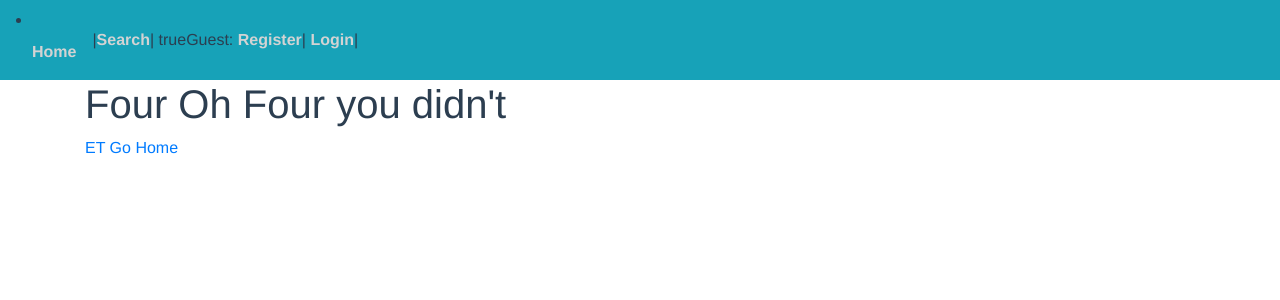
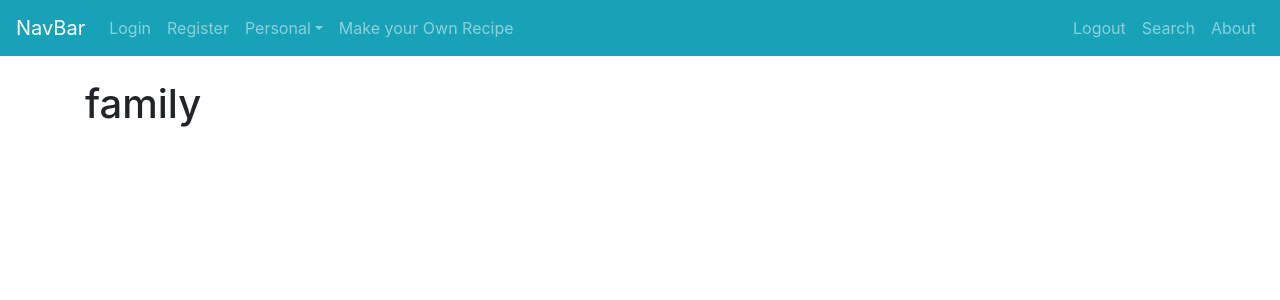
Before and after one commit to SISE-Web-Development-Environments/assignment-3-3-yaara-tomer, a Vue app: page /#/family in a window 1280 px wide. Before the commit this address led to /#/about. Shown: the top 300 px of the page. Built offline with nearby package versions, Linux system fonts and the light colour scheme.

Commit message:
nav bar!!!!

```diff
--- a/package.json
+++ b/package.json
@@ -1,5 +1,5 @@
 {
-  "name": "lab12-vue-3",
+  "name": "My Recipe Website",
   "version": "0.1.0",
   "private": true,
   "scripts": {
@@ -13,6 +13,7 @@
     "core-js": "^3.6.5",
     "vue": "^2.6.11",
     "vue-axios": "^2.1.5",
+    "vue-cli-plugin-mdb": "^2.1.0",
     "vue-router": "^3.2.0",
     "vuelidate": "^0.7.5"
   },
--- a/src/App.vue
+++ b/src/App.vue
@@ -1,19 +1,52 @@
 <template>
-  <div id="app">
-    <b-navbar toggleable="lg" type="dark" variant="info" id="nav">
-      <b-nav-item to="/" tag="router-link">Home</b-nav-item>|
-     <router-link :to="{ name: 'search' }">Search</router-link>|
-      {{ !$root.store.username }}
-      <span v-if="!$root.store.username">
-        Guest:
-        <router-link :to="{ name: 'register' }">Register</router-link>|
-        <router-link :to="{ name: 'login' }">Login</router-link>|
-      </span>
-      <span v-else>
-        {{ $root.store.username }}: <button @click="Logout">Logout</button>|
-      </span>
-      <!-- </b-collapse> -->
+  <div>
+    <b-navbar toggleable="lg" type="dark" variant="info">
+      <b-navbar-brand href="#">NavBar</b-navbar-brand>
+
+      <b-navbar-toggle target="nav-collapse"></b-navbar-toggle>
+
+      <b-collapse id="nav-collapse" is-nav>
+        <b-navbar-nav>
+          <b-nav-item :to="{ name: 'login' }" v-if="!$root.store.username"
+            >Login</b-nav-item
+          >
+          <b-nav-item :to="{ name: 'register' }" v-if="!$root.store.username"
+            >Register</b-nav-item
+          >
+
+          <b-nav-item-dropdown
+            text="Personal"
+            left
+            v-if="!$root.store.username"
+          >
+            <b-dropdown-item :to="{ name: 'favorite' }"
+              >My Favorite Recipe</b-dropdown-item
+            >
+            <b-dropdown-item :to="{ name: 'personalRecipe' }"
+              >My Personal Recipe</b-dropdown-item
+            >
+            <b-dropdown-item :to="{ name: 'family' }"
+              >My Family Recipe</b-dropdown-item
+            >
+          </b-nav-item-dropdown>
+          <b-nav-item
+            :to="{ name: 'MakeYourRecipe' }"
+            v-if="!$root.store.username"
+            >Make your Own Recipe</b-nav-item
+          >
+        </b-navbar-nav>
+
+        <!-- Right aligned nav items -->
+        <b-navbar-nav class="ml-auto">
+          <b-nav-item @click="logout" v-if="!$root.store.username"
+            >Logout</b-nav-item
+          >
+          <b-nav-item :to="{ name: 'search' }">Search</b-nav-item>
+          <b-nav-item :to="{ name: 'about' }">About</b-nav-item>
+        </b-navbar-nav>
+      </b-collapse>
     </b-navbar>
+    <br />
     <router-view />
   </div>
 </template>
@@ -29,8 +62,8 @@ export default {
       this.$router.push("/").catch(() => {
         this.$forceUpdate();
       });
-    }
-  }
+    },
+  },
 };
 </script>
 
@@ -53,12 +86,12 @@ export default {
 //    min-height: 100vh;
 //  }
 
-#nav a {
-  font-weight: bold;
-  color: lightgray;
-}
+// #nav a {
+//   font-weight: bold;
+//   color: lightgray;
+// }
 
-#nav a.router-link-exact-active {
-  color: white;
-}
+// #nav a.router-link-exact-active {
+//   color: white;
+// }
 </style>
--- a/src/main.js
+++ b/src/main.js
@@ -17,6 +17,8 @@ const router = new VueRouter({
 import Vuelidate from "vuelidate";
 import "bootstrap/dist/css/bootstrap.css";
 import "bootstrap-vue/dist/bootstrap-vue.css";
+
+
 import {
   FormGroupPlugin,
   FormPlugin,
@@ -42,6 +44,7 @@ import {
   LayoutPlugin
 ].forEach((x) => Vue.use(x));
 Vue.use(Vuelidate);
+Vue.use(BootstrapVue)
 
 axios.interceptors.request.use(
   function(config) {
@@ -72,9 +75,22 @@ Vue.use(VueAxios, axios);
 Vue.config.productionTip = false;
 
 
-import { shared_data } from "./shared_data";
-Vue.prototype.$store = shared_data;
+const shared_data = {
+  username: localStorage.username,
+  login(username) {
+    localStorage.setItem("username", username);
+    this.username = username;
+    console.log("login", this.username);
+  },
+  logout() {
+    console.log("logout");
+    localStorage.removeItem("username");
+    this.username = undefined;
+  }
+};
 console.log(shared_data);
+// Vue.prototype.$store = shared_data;
+
 
 new Vue({
   router,
--- /dev/null
+++ b/src/pages/AboutPage.vue
@@ -0,0 +1,15 @@
+<template>
+  <div class="container">
+    <h1 class="title">about</h1>
+  </div>
+</template>
+
+<script>
+export default {
+
+}
+</script>
+
+<style>
+
+</style>
--- /dev/null
+++ b/src/pages/CreateNewRecipe.vue
@@ -0,0 +1,18 @@
+<template>
+    <div class="container">
+    <h1 class="title">new recipe</h1>
+
+
+
+  </div>
+</template>
+
+<script>
+export default {
+
+}
+</script>
+
+<style>
+
+</style>
--- a/src/pages/MainPage.vue
+++ b/src/pages/MainPage.vue
@@ -1,4 +1,5 @@
 <template>
+
   <div class="container">
     <h1 class="title">Main Page</h1>
     <RecipePreviewList title="Randome Recipes" class="RandomRecipes center" />
--- /dev/null
+++ b/src/pages/MyFamilyRecipe.vue
@@ -0,0 +1,16 @@
+<template>
+  <div class="container">
+    <h1 class="title">family</h1>
+
+  </div>
+</template>
+
+<script>
+export default {
+
+}
+</script>
+
+<style>
+
+</style>
--- /dev/null
+++ b/src/pages/MyFavoriteRecipe.vue
@@ -0,0 +1,16 @@
+<template>
+    <div class="container">
+    <h1 class="title">favorite</h1>
+
+  </div>
+</template>
+
+<script>
+export default {
+
+}
+</script>
+
+<style>
+
+</style>
--- /dev/null
+++ b/src/pages/MySelfRecipe.vue
@@ -0,0 +1,16 @@
+<template>
+    <div class="container">
+    <h1 class="title">self recipe</h1>
+
+  </div>
+</template>
+
+<script>
+export default {
+
+}
+</script>
+
+<style>
+
+</style>
--- a/src/routes.js
+++ b/src/routes.js
@@ -23,6 +23,32 @@ const routes = [
     component: () => import("./pages/LoginPage")
   },
   {
+    path: "/about",
+    name: "about",
+    component: () => import("./pages/AboutPage")
+  },
+  {
+    path: "/family",
+    name: "family",
+    component: () => import("./pages/MyFamilyRecipe")
+  },
+  {
+    path: "/favorite",
+    name: "favorite",
+    component: () => import("./pages/MyFavoriteRecipe")
+  },
+  {
+    path: "/personalRecipe",
+    name: "personalRecipe",
+    component: () => import("./pages/MySelfRecipe")
+  },
+
+  {
+    path: "/MakeYourRecipe",
+    name: "MakeYourRecipe",
+    component: () => import("./pages/CreateNewRecipe")
+  },
+  {
     path: "/recipe/:recipeId",
     name: "recipe",
     component: () => import("./pages/FullRecipeViewPage")
```
Also changed, not shown: 1 other file (tests, documents, lock files or other folders).
